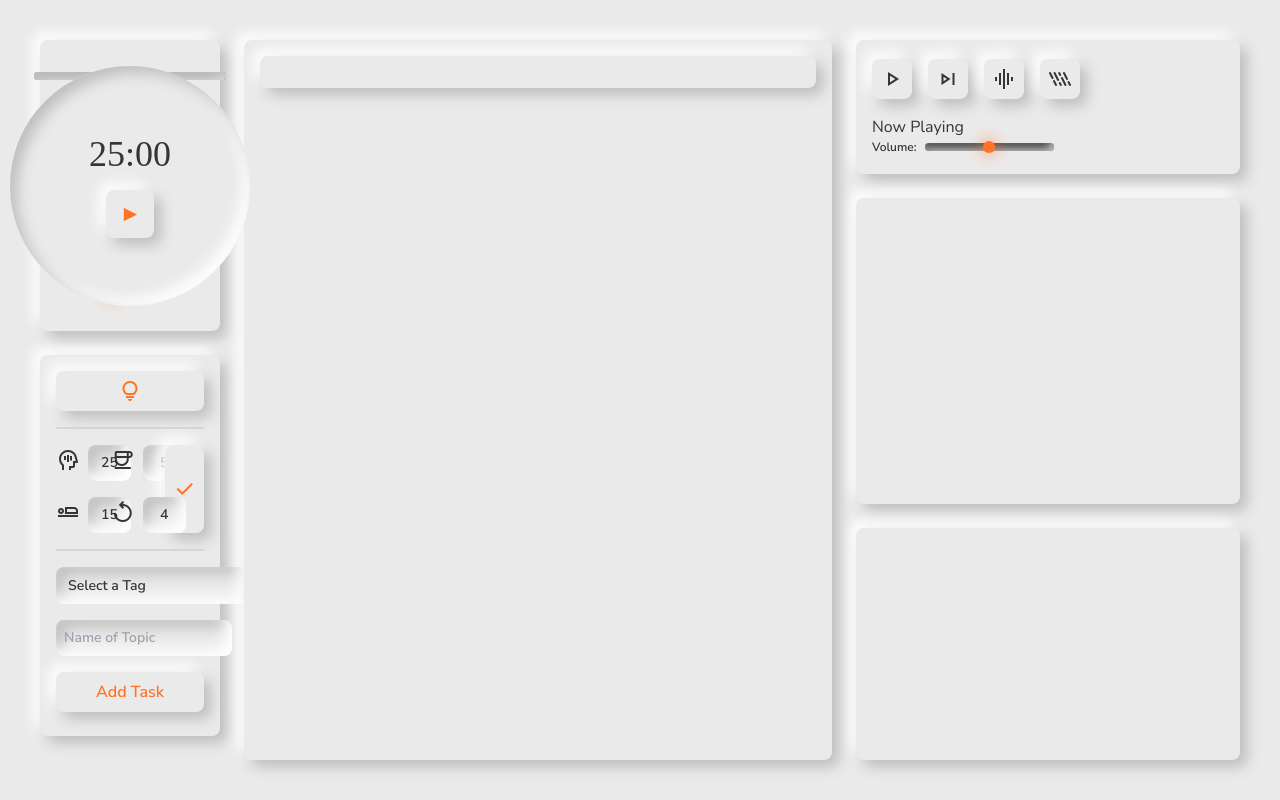
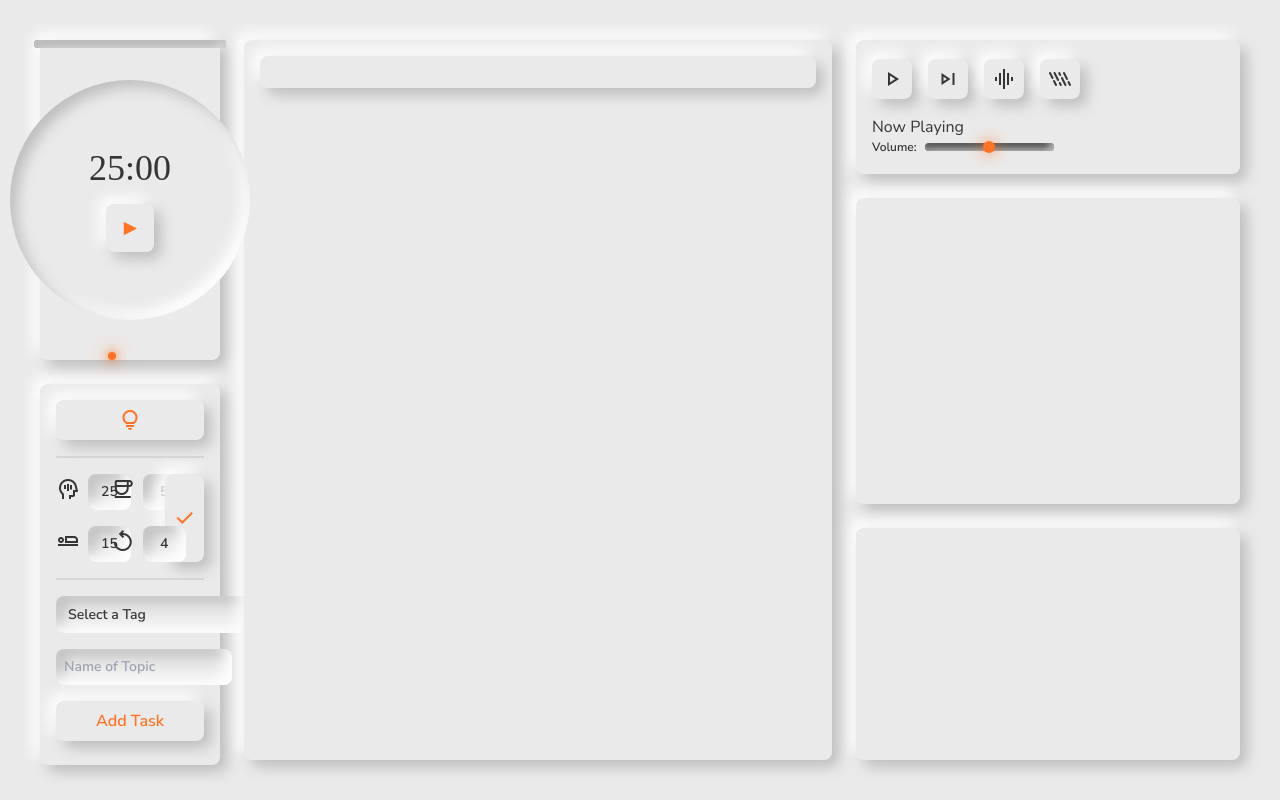
Before and after one commit to Shamit187/pomodoro-website, a website: page public/index.html in a window 1280 px wide. Drawn offline with nearby package versions, Linux system fonts and the light colour scheme; no server answers; a web font is replaced by a local one.

Commit message:
Removing Absolute Formatting

```diff
--- a/public/index.html
+++ b/public/index.html
@@ -10,7 +10,8 @@
     <link rel="preconnect" href="https://fonts.googleapis.com">
     <link rel="preconnect" href="https://fonts.gstatic.com" crossorigin>
     <link href="https://fonts.googleapis.com/css2?family=Doto:wght,ROND@100..900,100&display=swap" rel="stylesheet">
-    <link rel="stylesheet" href="https://fonts.googleapis.com/css2?family=Material+Symbols+Outlined:opsz,wght,FILL,GRAD@20..48,100..700,0..1,-50..200" />
+    <link rel="stylesheet"
+        href="https://fonts.googleapis.com/css2?family=Material+Symbols+Outlined:opsz,wght,FILL,GRAD@20..48,100..700,0..1,-50..200" />
     <script src="https://cdn.jsdelivr.net/npm/chart.js"></script>
 </head>
 
@@ -20,17 +21,15 @@
         <!-- Left Column -->
         <div class="flex flex-col h-screen py-10 space-y-6 col-span-2">
             <!-- Timer -->
-            <div id="timer" class="neumorphic-box rounded-full h-96 flex items-center justify-center relative">
-                <div class="spree-length flex justify-start absolute top-8">
+            <div id="timer"
+                class="neumorphic-box rounded-full h-full flex flex-col gap-14 items-center justify-center relative">
+                <!-- Spree Indicator -->
+                <div class="spree-length flex justify-start">
                     <div class="spree-length-indicator" id="spree"></div>
                 </div>
-                <div class="flex justify-between w-1/4 absolute bottom-8">
-                    <div class="state-indicator" id="focus-state"></div>
-                    <div class="state-indicator" id="short-break-state"></div>
-                    <div class="state-indicator" id="long-break-state"></div>
-                </div>
-                <svg class="absolute w-48 h-48 transform -rotate-90 z-0" viewBox="0 0 120 120"
-                    xmlns="http://www.w3.org/2000/svg" style="overflow: visible;">
+                <!-- Progress Ring -->
+                <svg class="w-48 h-48 transform -rotate-90 z-0" viewBox="0 0 120 120" xmlns="http://www.w3.org/2000/svg"
+                    style="overflow: visible;">
                     <circle id="progress-ring" cx="60" cy="60" r="70" stroke="var(--accent-color)" stroke-width="15"
                         fill="none" stroke-dasharray="314" stroke-dashoffset="314"></circle>
                 </svg>
@@ -53,17 +52,22 @@
                         </div>
                     </div>
                 </div>
-                <!-- State Indicator: 3 small circles with orange color -->
+                <!-- State Indicator -->
+                <div class="flex justify-between w-1/4">
+                    <div class="state-indicator" id="focus-state"></div>
+                    <div class="state-indicator" id="short-break-state"></div>
+                    <div class="state-indicator" id="long-break-state"></div>
+                </div>
+
             </div>
             <!-- Settings -->
             <div id="settings"
-                class="neumorphic-box  flex flex-col justify-start items-center rounded-lg p-4 pb-6">
+                class="neumorphic-box flex-grow flex flex-col justify-start items-center rounded-lg p-4 pb-6">
                 <button id="theme-toggle" class="neumorphic-button w-full flex items-center justify-center">
                     <span class="material-symbols-outlined">lightbulb</span>
                 </button>
                 <div class="divider"></div>
                 <div id="forms" class="grid grid-cols-3 gap-4">
-
                     <!-- Focus Timer Length -->
                     <form id="focus-length-form" class="flex items-center space-x-2">
                         <label for="focus-length" class="text-light-primary"><span class="material-symbols-outlined">
@@ -75,20 +79,23 @@
 
                     <!-- Short Break Length -->
                     <form id="short-break-length-form" class="flex items-center space-x-2">
-                        <label for="short-break-length" class="text-light-primary"><span class="material-symbols-outlined">
+                        <label for="short-break-length" class="text-light-primary"><span
+                                class="material-symbols-outlined">
                                 coffee
                             </span></label>
                         <input id="short-break-length" type="number" min="1" max="30" value="5"
                             class="neumorphic-form w-16 text-center" />
                     </form>
 
-                    <button id="save-settings" class="neumorphic-button px-4 py-2 row-span-2"><span class="material-symbols-outlined task-buttons">
+                    <button id="save-settings" class="neumorphic-button px-4 py-2 row-span-2"><span
+                            class="material-symbols-outlined task-buttons">
                             check
                         </span></button>
 
                     <!-- Long Break Length -->
                     <form id="long-break-length-form" class="flex items-center space-x-2">
-                        <label for="long-break-length" class="text-light-primary"><span class="material-symbols-outlined">
+                        <label for="long-break-length" class="text-light-primary"><span
+                                class="material-symbols-outlined">
                                 airline_seat_flat
                             </span></label>
                         <input id="long-break-length" type="number" min="1" max="60" value="15"
@@ -187,9 +194,6 @@
 
 
             </div>
-            <div class="neumorphic-box flex-grow">
-                <!-- <iframe width="200" height="150" src="https://www.youtube.com/embed/jfKfPfyJRdk?si=T_bXTdCRU8WGaYKP" title="YouTube video player" frameborder="0" allow="accelerometer; autoplay; clipboard-write; encrypted-media; gyroscope; picture-in-picture; web-share" referrerpolicy="strict-origin-when-cross-origin" allowfullscreen></iframe> -->
-            </div>
         </div>
 
         <!-- Center Column -->
@@ -200,50 +204,11 @@
 
                 <!-- Active Task -->
                 <div id="active-task" class="active-task">
-                    <!-- <div class="flex justify-between items-center w-full">
-                        <div>
-                            <p class="text-sm">Software Engineering</p>
-                            <p class="text-xl font-bold">Write Introduction Section</p>
-                            <p class="text-sm">70 minutes</p>
-                        </div>
-                        <div class="task-buttons">
-                            <button class="neumorphic-button edit-button">✏️</button>
-                            <button class="neumorphic-button delete-button">❌</button>
-                        </div>
-                    </div> -->
+                    <!-- Active task item can be dynamically added here -->
                 </div>
 
                 <!-- Rest of the Tasks -->
                 <div id="task-list" class="flex flex-col space-y-4 overflow-y-auto task-list">
-                    <!-- Task Item -->
-                    <!-- <div class="task-item">
-                        <div class="flex justify-between items-center w-full">
-                            <div>
-                                <p class="text-sm">Research</p>
-                                <p class="text-lg font-semibold">Review Literature</p>
-                                <p class="text-sm">50 minutes</p>
-                            </div>
-                            <div class="task-buttons">
-                                <button class="neumorphic-button edit-button">✏️</button>
-                                <button class="neumorphic-button delete-button">❌</button>
-                            </div>
-                        </div>
-                    </div>
-
-                    <div class="task-item">
-                        <div class="flex justify-between items-center w-full">
-                            <div>
-                                <p class="text-sm">Writing</p>
-                                <p class="text-lg font-semibold">Write Abstract</p>
-                                <p class="text-sm">30 minutes</p>
-                            </div>
-                            <div class="task-buttons">
-                                <button class="neumorphic-button edit-button">✏️</button>
-                                <button class="neumorphic-button delete-button">❌</button>
-                            </div>
-                        </div>
-                    </div> -->
-
                     <!-- Additional task items can be dynamically added here -->
                 </div>
             </div>
@@ -253,53 +218,26 @@
         <!-- Right Column -->
         <div class="flex flex-col h-screen py-10 space-y-6 col-span-4">
             <!-- Music -->
-            <!-- <div id="music" class="neumorphic-box flex h-72 rounded-lg p-4 items-center gap-16">
-                <iframe
-                    id="music-iframe"
-                    width="200"
-                    height="150"
-                    src="https://www.youtube.com/embed/jfKfPfyJRdk?si=JnJryx0uYwVDwqy_&amp;controls=0"
-                    title="YouTube video player"
-                    frameborder="0"
-                    allow="accelerometer; autoplay; clipboard-write; encrypted-media; gyroscope; picture-in-picture; web-share"
-                    referrerpolicy="strict-origin-when-cross-origin"
-                    allowfullscreen>
-                </iframe>
-                <div class="grid grid-cols-5 gap-8">
-                </div>
-            </div> -->
             <div id="music" class="neumorphic-box flex justify-between items-center h-72 rounded-lg p-4">
                 <div class="flex flex-col gap-4 items-start">
                     <div class="flex items-center justify-start gap-4">
                         <!-- Play/Pause Button -->
-                        <button
-                            id="play-pause"
-                            class="neumorphic-musicplay-button"
-                        >
+                        <button id="play-pause" class="neumorphic-musicplay-button">
                             <span class="material-symbols-outlined">
                                 play_arrow
                             </span>
                         </button>
-                        <button
-                            id="next-music"
-                            class="neumorphic-musicplay-button"
-                        >
+                        <button id="next-music" class="neumorphic-musicplay-button">
                             <span class="material-symbols-outlined">
                                 skip_next
                             </span>
                         </button>
-                        <button
-                            id="brown-noise"
-                            class="neumorphic-musicplay-button"
-                        >
+                        <button id="brown-noise" class="neumorphic-musicplay-button">
                             <span class="material-symbols-outlined">
                                 graphic_eq
                             </span>
                         </button>
-                        <button
-                            id="rain"
-                            class="neumorphic-musicplay-button"
-                        >
+                        <button id="rain" class="neumorphic-musicplay-button">
                             <span class="material-symbols-outlined">
                                 rainy_light
                             </span>
@@ -315,15 +253,8 @@
                         <!-- Volume Control -->
                         <div class="flex items-center gap-2">
                             <label for="volume-slider" class="volume-label">Volume:</label>
-                            <input
-                                id="volume-slider"
-                                type="range"
-                                min="0"
-                                max="1"
-                                step="0.01"
-                                value="0.5"
-                                class="neumorphic-slider w-full appearance-none cursor-pointer"
-                            />
+                            <input id="volume-slider" type="range" min="0" max="1" step="0.01" value="0.5"
+                                class="neumorphic-slider w-full appearance-none cursor-pointer" />
                         </div>
                     </div>
                 </div>
--- a/timer.json
+++ b/timer.json
@@ -1,10 +1,10 @@
 {
   "timerState": "focus",
-  "focusDuration": 1500,
+  "focusDuration": 60,
   "shortBreakDuration": 300,
   "longBreakDuration": 900,
   "focusSpree": 4,
   "completedFocusSessions": 0,
-  "timeRemaining": 1500,
+  "timeRemaining": 52,
   "playState": "pause"
 }
```
Also changed, not shown: public/js/music.js (+18 -0 lines), public/css/style.css. Lines whose indentation alone changed are shown as unchanged.
